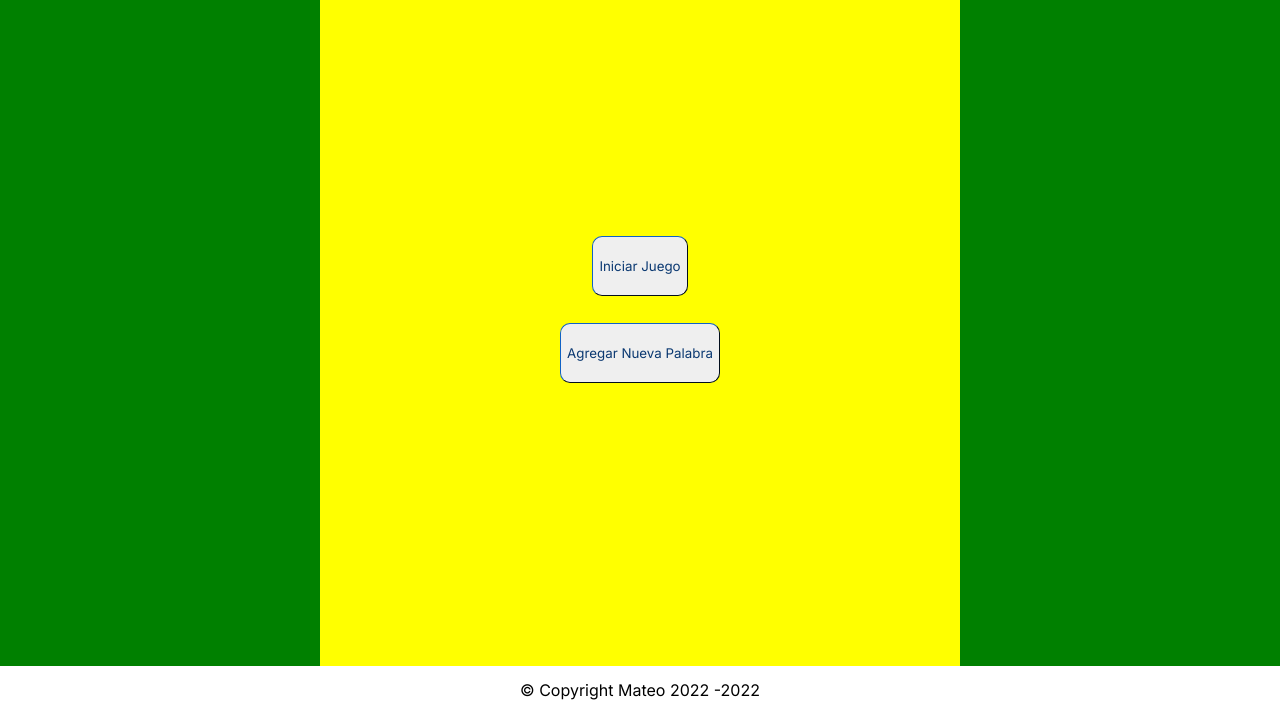
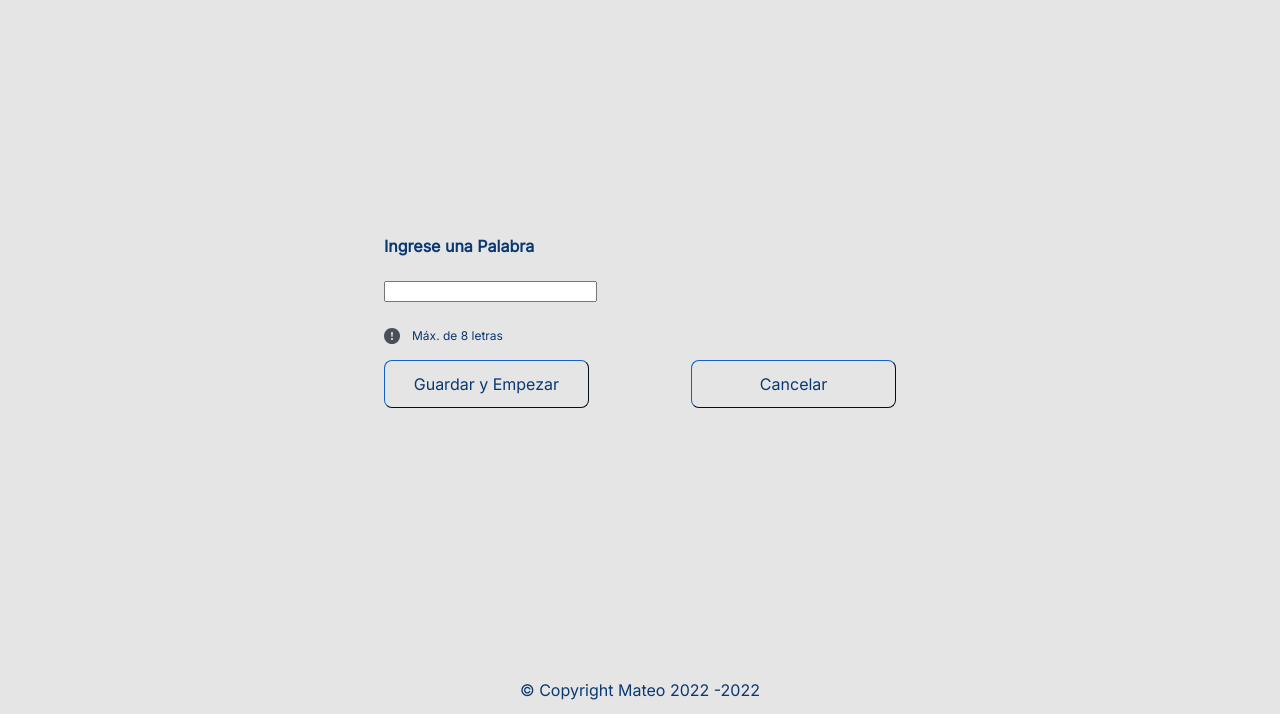
Before and after one commit to Mateo2798/Ahorcado, a plain HTML site: page index.html in a window 1280 px wide. Shown: the part 86-800 px from the top of the page. Drawn offline with Linux system fonts and the light colour scheme.

Commit message:
Agregando el section donde se iran añadiendo las palabras

```diff
--- a/index.html
+++ b/index.html
@@ -1,5 +1,6 @@
 <!DOCTYPE html>
 <html lang="en">
+
 <head>
     <meta charset="UTF-8">
     <meta http-equiv="X-UA-Compatible" content="IE=edge">
@@ -21,6 +22,23 @@
             <input type="button" id="startGame" value="Iniciar Juego">
             <input type="button" id="addWord" value="Agregar Nueva Palabra">
         </section>
+
+        <section class="contenedor-agregarPalabras">
+            <div class="txt-words">
+                <label for="addWords">Ingrese una Palabra</label>
+                <input type="text" name="addWords" id="addWords">
+            </div>
+
+            <div class="alert">
+                <img src="images/Alert.svg" alt="Alerta"><p>Máx. de 8 letras</p>
+            </div>
+
+            <div class="btn-words">
+                <input type="button" value="Guardar y Empezar">
+                <input type="button" value="Cancelar">
+            </div>
+
+        </section>
     </main>
     <footer>
         <div class="footer">&copy Copyright <span>Mateo</span> 2022 -<span id="year"></span></div>
--- a/style/style.css
+++ b/style/style.css
@@ -6,6 +6,8 @@ body {
     display: flex;
     flex-direction: column;
     font-family: 'Inter', sans-serif;
+    color: #0A3871;
+    background: #E5E5E5;;
 }
 
 .contenedor-logo {
@@ -17,15 +19,13 @@ body {
 .wrap {
     width: 100%;
     height: 100%;
-    background: green;
 }
 
 .contenedor-botonesPrincipal{
     width: 50%;
     height: 100%;
     margin: 0 auto;
-    background: yellow;
-    display: flex;
+    display: none; /*flex*/
     flex-direction: column;
     justify-content: center;
     align-items: center;
@@ -45,12 +45,75 @@ body {
     transition: 2s all;
 }
 
-.contenedor-botonesPrincipal input:hover{
+.contenedor-botonesPrincipal input:hover,
+.btn-words input:hover{
     /*height: 114px;*/
    color: #FFFFFF;
    background: #0A3871;
-   transform: scale(1.2);
+   transform: scale(1.1);
    cursor: pointer;
+}
+
+.contenedor-agregarPalabras{
+    width: 40%;
+    height: 100%;
+    margin: 0 auto;
+    display: flex; /*flex*/
+    flex-direction: column;
+    justify-content: center;
+    align-items: center;
+}
+
+.txt-words{
+    width: 100%;
+    display: flex;
+    flex-direction: column;
+}
+
+.txt-words label{
+    font-weight: bold;
+}
+
+.txt-words input{
+    width: 40%;
+    margin: 2em 0;
+    color: #0A3871;
+}
+
+.txt-words input:focus{
+    outline: none;
+}
+
+.alert{
+    width: 100%;
+    display: flex;
+    flex-wrap: wrap;
+    align-items: center;
+    font-size: 12px;
+}
+.alert img{
+    margin-right: 1em;
+}
+
+.btn-words{
+    width: 100%;
+    display: flex;
+    justify-content: space-between;
+    margin-top: 1em;
+}
+
+.btn-words input{
+    width: 40%;
+    height: 3em;
+    font-size: 1em;
+    background: #E5E5E5;
+    color: #0A3871;
+    font-family: 'Inter', sans-serif;
+    font-weight: 400;
+    border-width: thin;
+    border-color: #0A3871;
+    border-radius: 8px;
+    transition: 1s all;
 }
 
 .footer{
```
Also changed, not shown: images/Alert.svg (added).
